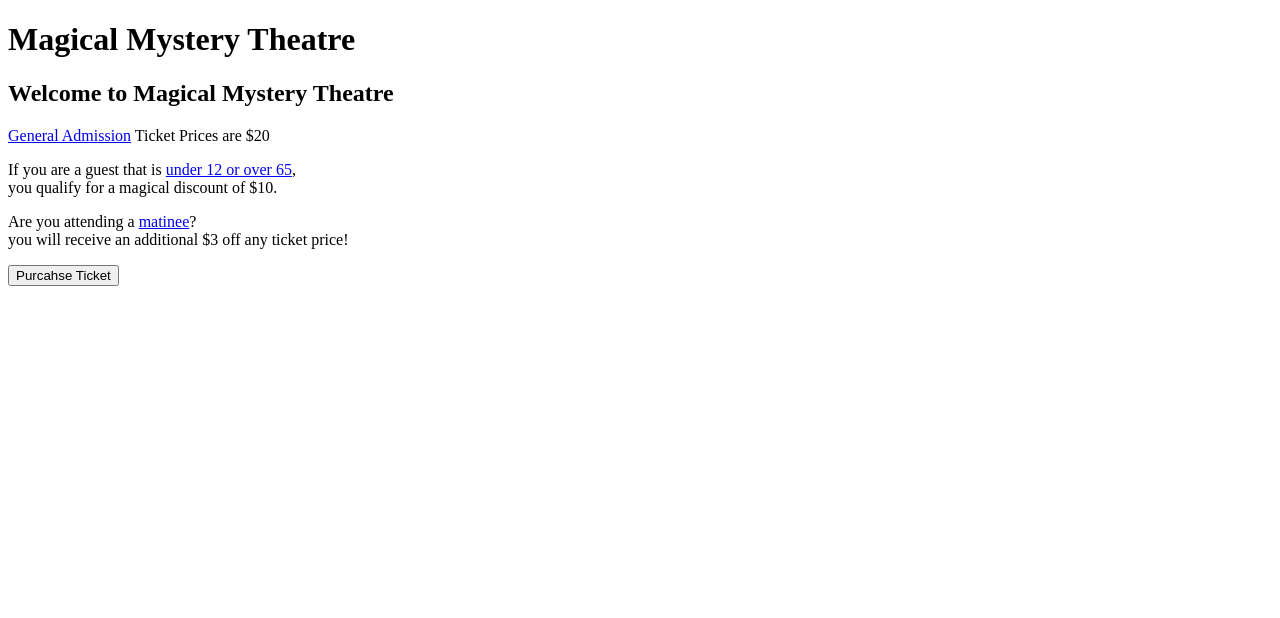
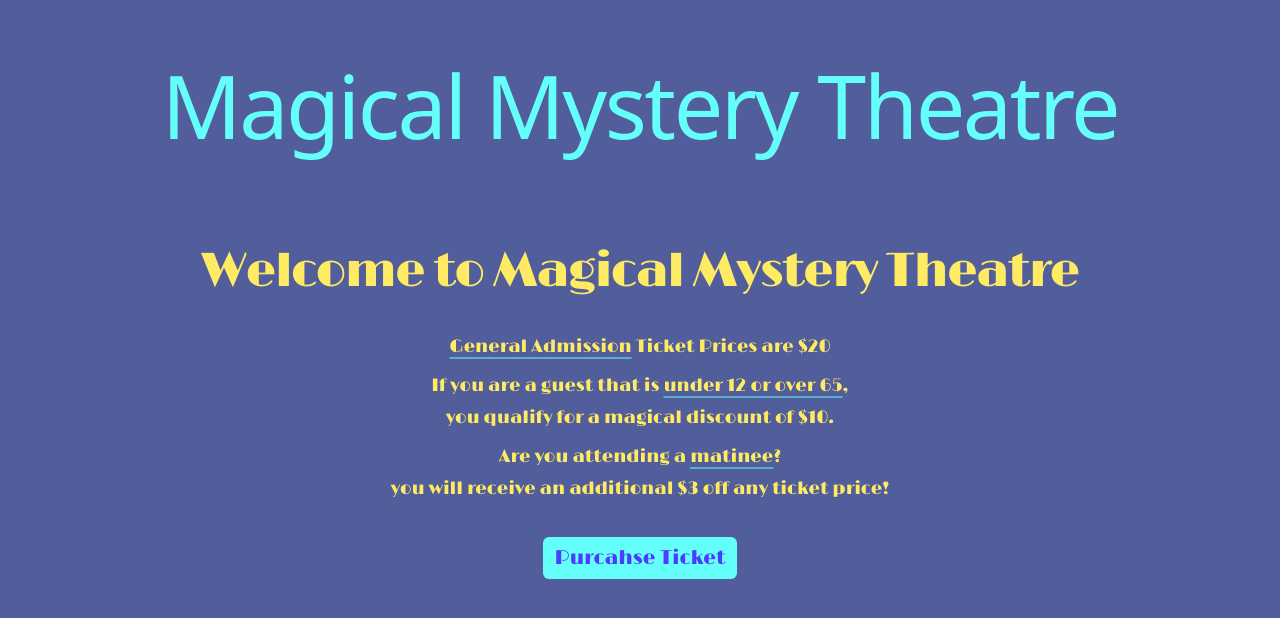
Before and after one commit to cloudpc7/magicalmysterytheatre, a website: page theater.html in a window 1280 px wide. Drawn offline with nearby package versions, Linux system fonts and the light colour scheme; the site is published under a folder, as on GitHub Pages, so addresses that start at the root find nothing; a web font is replaced by a local one.

Commit message:
resolving css issue with path file

```diff
--- a/theater.html
+++ b/theater.html
@@ -3,7 +3,7 @@
 <head>
     <meta charset="UTF-8">
     <meta name="viewport" content="width=device-width, initial-scale=1.0">
-    <link rel="stylesheet" href="/sass/custom.css">
+    <link rel="stylesheet" href="./sass/custom.css">
     <title>Magical Mystery Theatre</title>
 </head>
 <body>
```
Also changed, not shown: mystery theatre.png (added).
